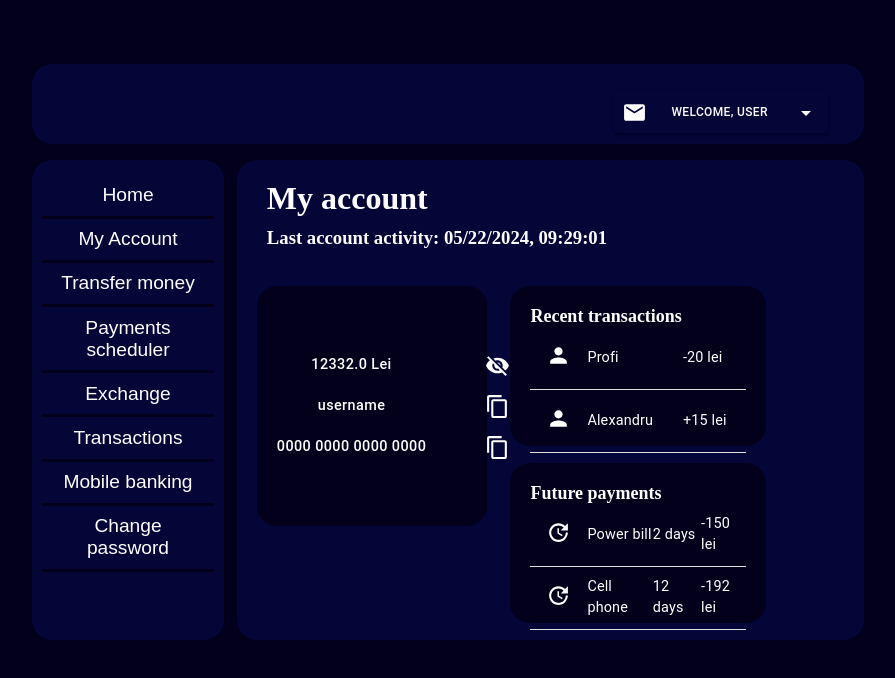
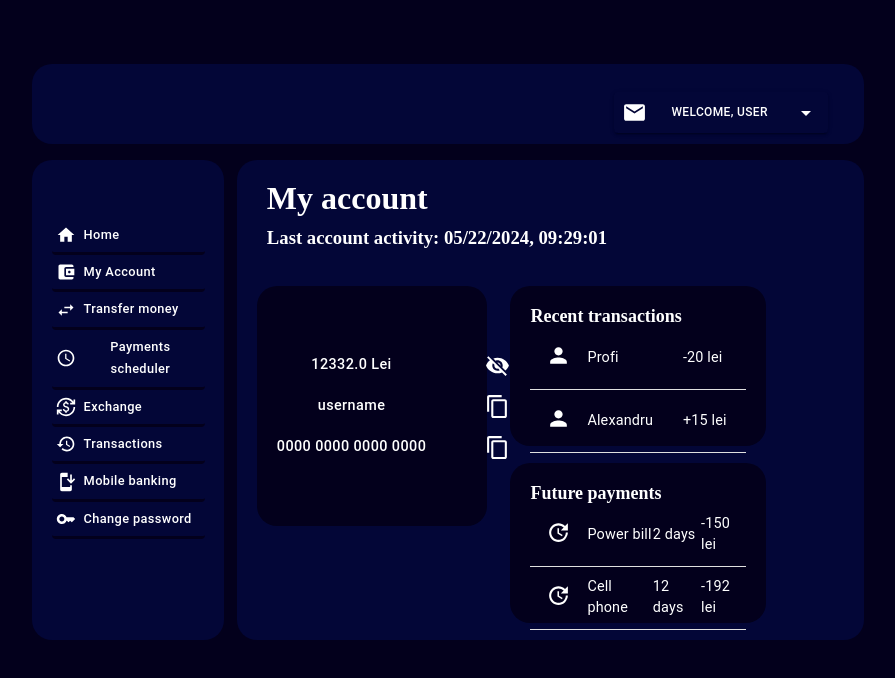
Before and after one commit to ricualex/Licenta-BankingAppPlatform, a React (Create React App) app in the folder frontend/: page /ibanking in a window 1280 px wide. Shown: the top 678 px of the page, without its empty margins (224-1119 px from the left). Built offline with nearby package versions, Linux system fonts and the light colour scheme.

Commit message:
Style left menu

```diff
--- a/frontend/src/views/ibanking/InternetBankingStyle.css
+++ b/frontend/src/views/ibanking/InternetBankingStyle.css
@@ -58,15 +58,15 @@ h3 {
 }
 
 .left-menu-button {
-    top: 3%;
+    top: 12%;
     background-color: transparent;
     position: relative;
     padding: 5% 5%;
-    width: 90%;
+    width: 80%;
     left: 5%;
     border: 0px;
     color: white;
-    font-size: 1.5vw;
+    font-size: 1vw;
     border-bottom: 3px solid rgb(3, 0, 28);
     cursor: pointer;
 }
--- a/frontend/src/views/ibanking/components/InternetBankingMenu.jsx
+++ b/frontend/src/views/ibanking/components/InternetBankingMenu.jsx
@@ -1,6 +1,15 @@
 import React from "react";
 import "../InternetBankingStyle.css"
 import { useNavigate } from "react-router-dom";
+import Button from '@mui/material/Button';
+import HomeIcon from '@mui/icons-material/Home';
+import AccountBalanceWalletIcon from '@mui/icons-material/AccountBalanceWallet';
+import SwapHorizIcon from '@mui/icons-material/SwapHoriz';
+import ScheduleIcon from '@mui/icons-material/Schedule';
+import CurrencyExchangeIcon from '@mui/icons-material/CurrencyExchange';
+import InstallMobileIcon from '@mui/icons-material/InstallMobile';
+import HistoryIcon from '@mui/icons-material/History';
+import KeyIcon from '@mui/icons-material/Key';
 
 const InternetBankingMenu = ({ setSelectedTab }) => {
 
@@ -14,55 +23,80 @@ const InternetBankingMenu = ({ setSelectedTab }) => {
         navigate("/home");
     }
 
+    const menuButtonStyle = {
+        color: 'white',
+        fontSize: "1vw",
+        borderBottom: "3px solid rgb(3, 0, 28)",
+        justifyContent: "start",
+        allignItems: "start",
+        marginLeft: "10px",
+        textTransform: "none",
+        '& .MuiButton-startIcon': {
+            color: 'white',
+        },
+        '&:hover': {
+            backgroundColor: "rgb(3, 0, 28)",
+        },
+    }
+
     return (
         <div className="left-menu normal-panel">
-            <button
-                className="left-menu-button"
+            <Button className="left-menu-button"
+                startIcon={<HomeIcon />}
                 onClick={goToHome}
+                sx={menuButtonStyle}
             >
                 Home
-            </button>
-            <button
-                className="left-menu-button"
+            </Button>
+            <Button className="left-menu-button"
+                startIcon={<AccountBalanceWalletIcon />}
                 onClick={() => handleTabSelection("account")}
+                sx={menuButtonStyle}
             >
                 My Account
-            </button>
-            <button
-                className="left-menu-button"
-                onClick={() => handleTabSelection("transfer")}>
+            </Button>
+            <Button className="left-menu-button"
+                startIcon={<SwapHorizIcon />}
+                onClick={() => handleTabSelection("transfer")}
+                sx={menuButtonStyle}
+            >
                 Transfer money
-            </button>
-            <button
-                className="left-menu-button"
+            </Button>
+            <Button className="left-menu-button"
+                startIcon={<ScheduleIcon />}
                 onClick={() => handleTabSelection("payments")}
+                sx={menuButtonStyle}
             >
                 Payments scheduler
-            </button>
-            <button
-                className="left-menu-button"
+            </Button>
+            <Button className="left-menu-button"
+                startIcon={<CurrencyExchangeIcon />}
                 onClick={() => handleTabSelection("exchange")}
+                sx={menuButtonStyle}
             >
                 Exchange
-            </button>
-            <button
-                className="left-menu-button"
+            </Button>
+            <Button className="left-menu-button"
+                startIcon={<HistoryIcon />}
                 onClick={() => handleTabSelection("transactions")}
+                sx={menuButtonStyle}
             >
                 Transactions
-            </button>
-            <button
-                className="left-menu-button"
+            </Button>
+            <Button className="left-menu-button"
+                startIcon={<InstallMobileIcon />}
                 onClick={() => handleTabSelection("mobile_banking")}
+                sx={menuButtonStyle}
             >
                 Mobile banking
-            </button>
-            <button
-                className="left-menu-button"
+            </Button>
+            <Button className="left-menu-button"
+                startIcon={<KeyIcon />}
                 onClick={() => handleTabSelection("change_password")}
+                sx={menuButtonStyle}
             >
                 Change password
-            </button>
+            </Button>
         </div>
     )
 }
```
